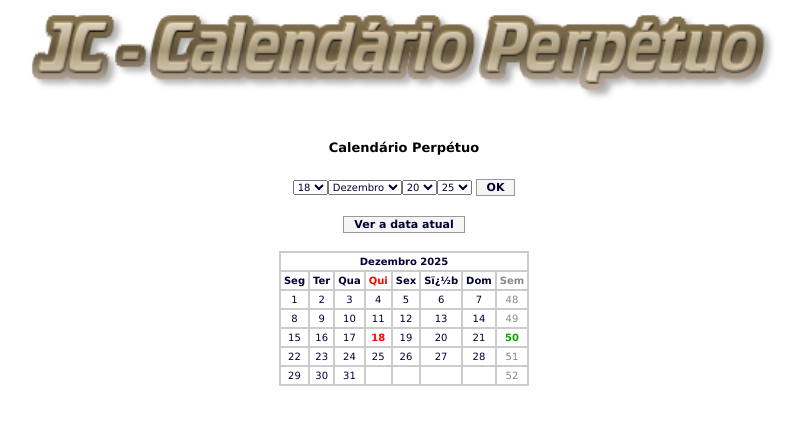
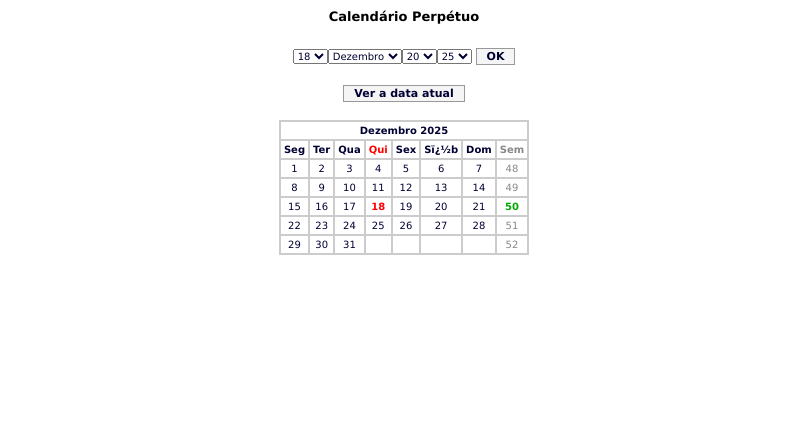
Before and after one commit to JCaetanoCode/Calendario-Perpetuo, a plain HTML site: page index.html in a window 1280 px wide. Shown: the whole page, without its empty margins (236-1039 px from the left). Drawn offline with Linux system fonts and the light colour scheme.

Commit message:
index.html

```diff
--- a/index.html
+++ b/index.html
@@ -31,9 +31,10 @@
 
     <table width="770" border="0" align="center" cellpadding="0" cellspacing="0">
 
+        <!--A IMAGEM DO CABEÇALHO FOI DEIXADA COMO COMENTARIO NO CODIGO ABAIXO-->
         <!--CABEÇARIO-->
         <tr>
-            <td height="131" valign="top"><img src="imagens/calendario.png" width="770" height="114"></td>
+            <!--td height="131" valign="top"><img src="imagens/calendario.png" width="770" height="114"></td-->
         </tr>
         <!--CABEÇARIO-->
 
```
